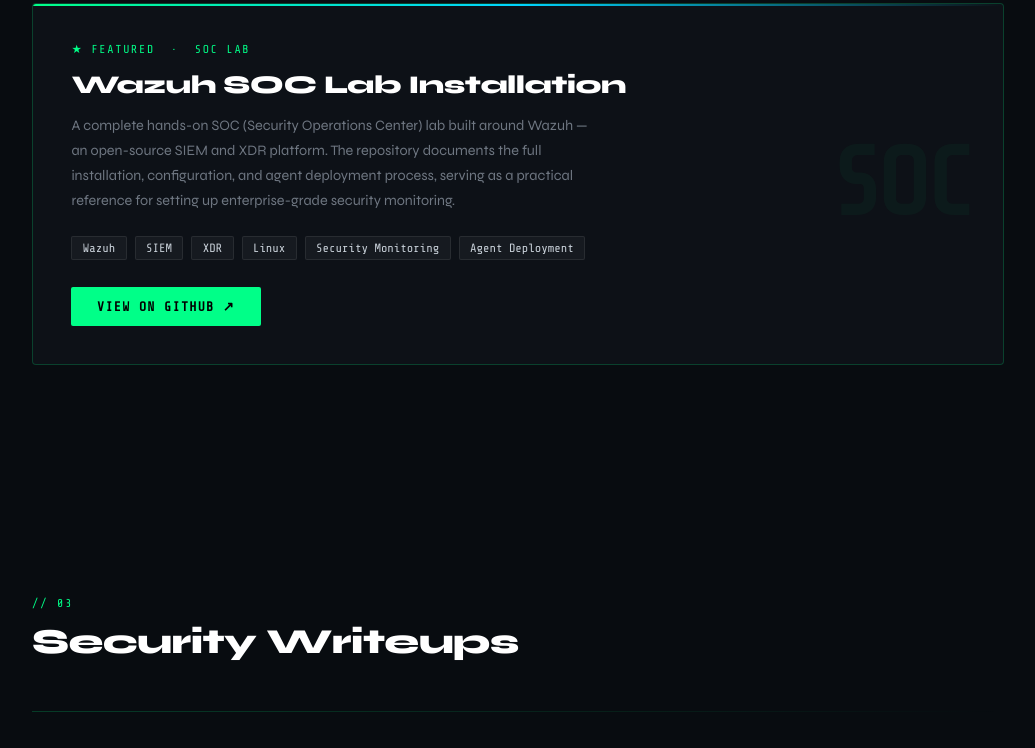
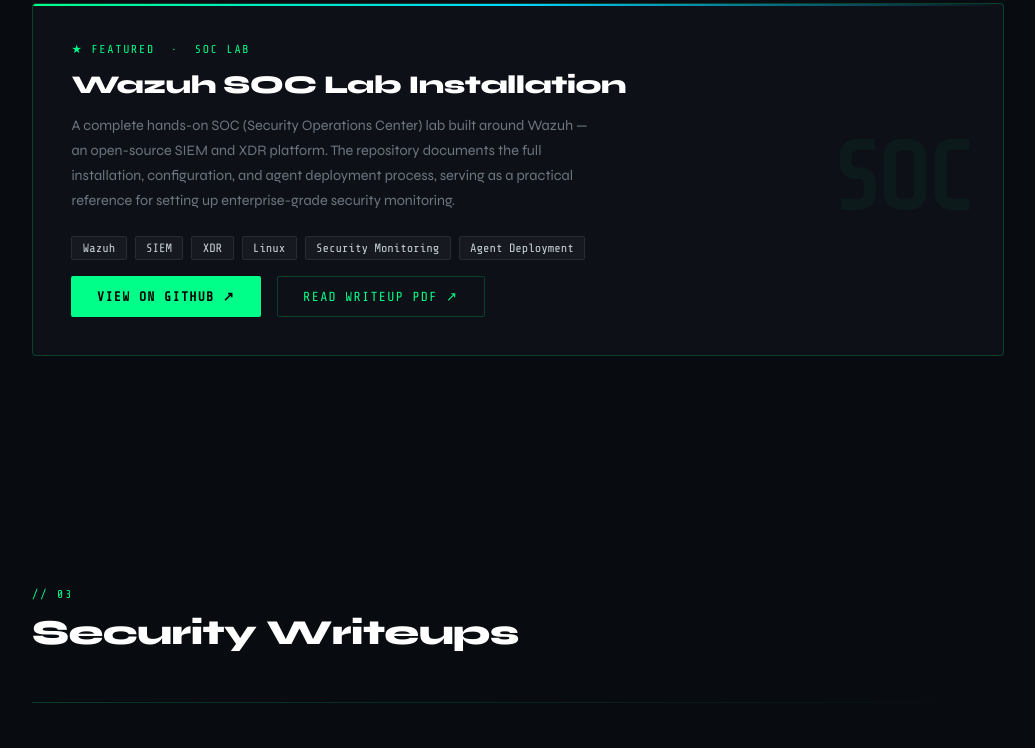
Before and after one commit to Caspianity/portfolio, a plain HTML site: page index.html in a window 1280 px wide. Shown: the part 1719-2467 px from the top of the page, without its empty margins (122-1157 px from the left). Drawn offline with nearby package versions, Linux system fonts and the light colour scheme.

Commit message:
Add Wazuh writeup PDF and update portfolio

```diff
--- a/index.html
+++ b/index.html
@@ -695,8 +695,10 @@
           <span class="tag">Security Monitoring</span>
           <span class="tag">Agent Deployment</span>
         </div>
-        <br />
-        <a href="https://github.com/Caspianity/wazuh-soc-lab" target="_blank" rel="noopener" class="btn btn-primary" style="margin-top:0.5rem">View on GitHub ↗</a>
+        <div style="display:flex; gap:1rem; flex-wrap:wrap; margin-top:1rem">
+          <a href="https://github.com/Caspianity/wazuh-soc-lab" target="_blank" rel="noopener" class="btn btn-primary">View on GitHub ↗</a>
+          <a href="Wazuh_Write-ups.pdf" target="_blank" class="btn btn-outline">Read Writeup PDF ↗</a>
+        </div>
       </div>
     </div>
   </section>
```
